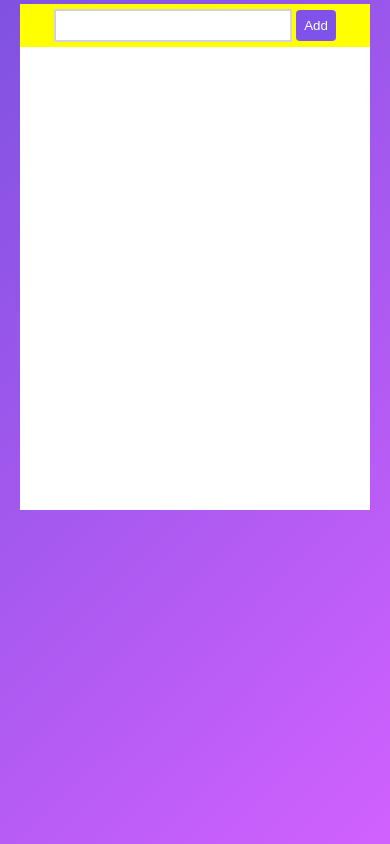
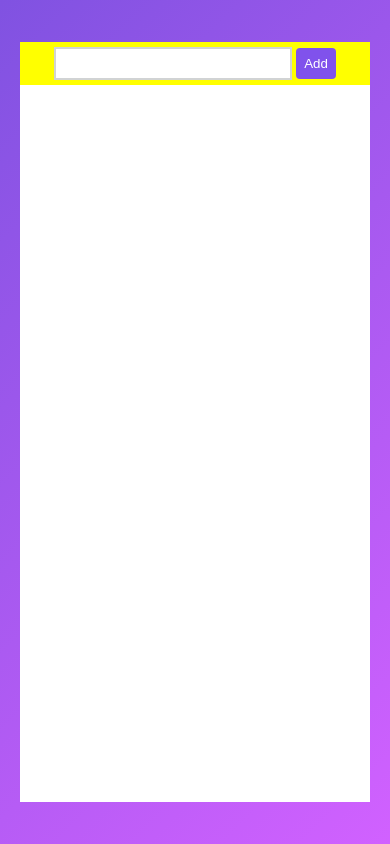
Before and after one commit to BasuPokharel/TodoList, a plain HTML site: page index.html in a window 390 px wide. Drawn offline with Linux system fonts and the light colour scheme.

Commit message:
added more height and center option for width<500px

```diff
--- a/style.css
+++ b/style.css
@@ -76,10 +76,11 @@
 /* Media queries begins from here */
 @media (max-width: 500px) {
   .container {
-    align-items: start;
+    align-items: center;
   }
   .todo-container {
     margin: 1% 1%;
+    height: 90vh;
   }
 }
 @media (max-width: 380px) {
```
